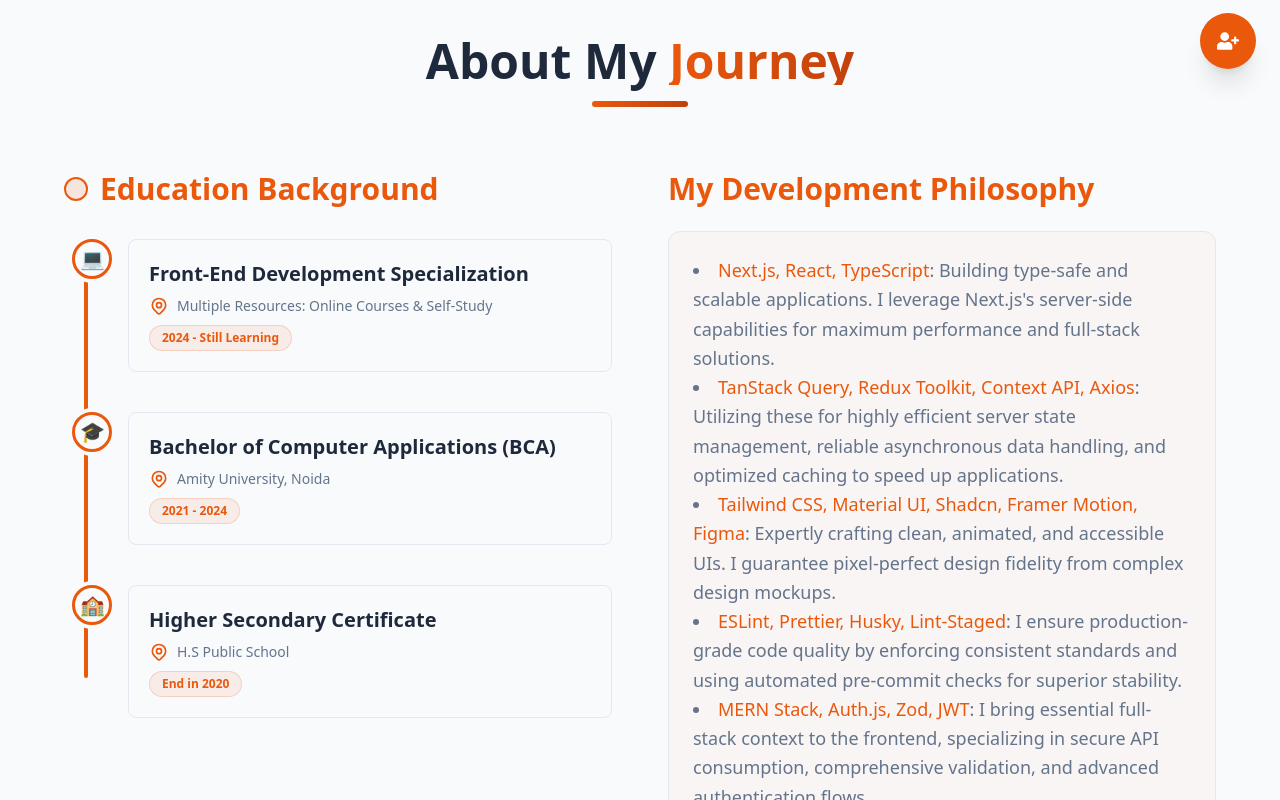
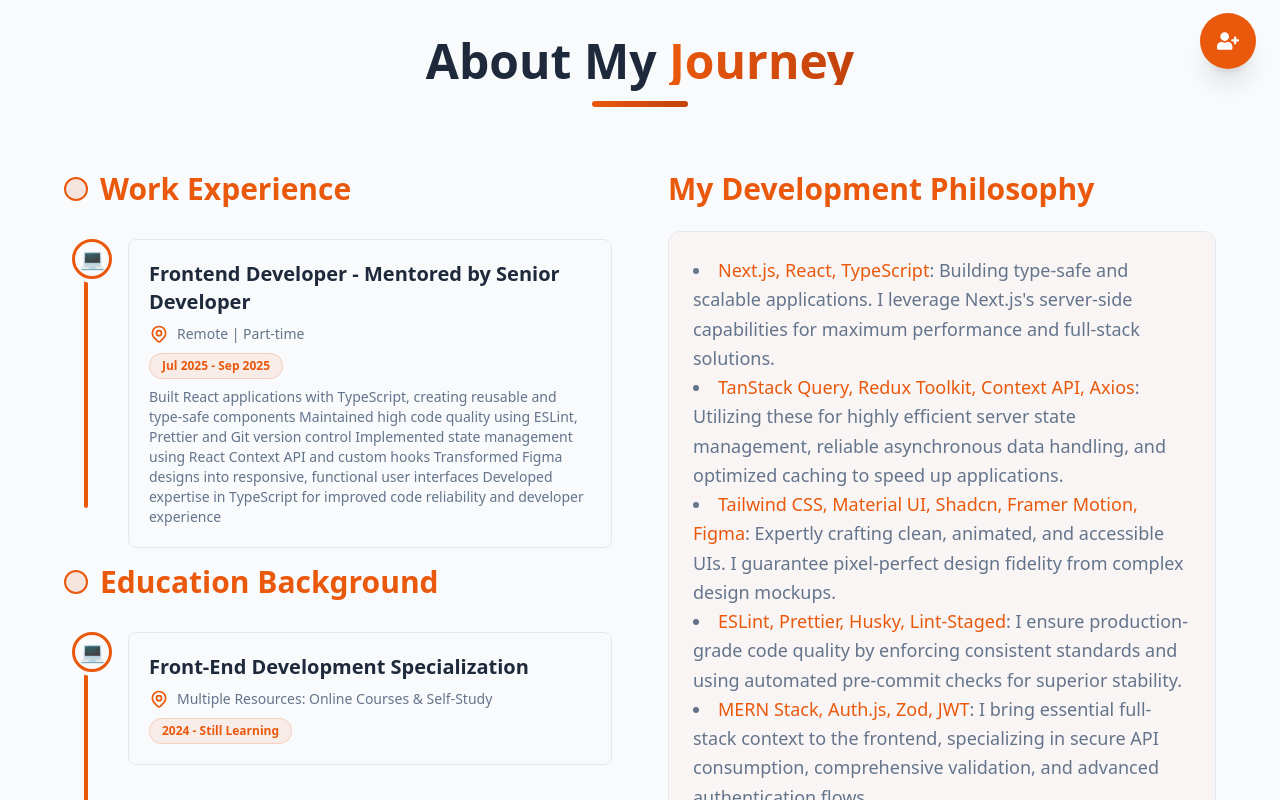
Before and after one commit to SachinPro007/My-Portfolio, a React (Vite) app: page / in a window 1280 px wide. Shown: the part 703-1503 px from the top of the page. Built offline with nearby package versions, Linux system fonts and the light colour scheme.

Commit message:
add work experience

```diff
--- a/src/components/about/EducationCard.jsx
+++ b/src/components/about/EducationCard.jsx
@@ -1,7 +1,7 @@
 import React, { memo } from "react";
 import { useSelector } from "react-redux";
 
-function EducationCard({item}) {
+function EducationCard({ item }) {
   const { themeColors } = useSelector((state) => state.themeReducer);
   return (
     <div className="flex relative pl-14">
@@ -29,7 +29,7 @@ function EducationCard({item}) {
             className="text-xl font-semibold mb-2"
             style={{ color: themeColors.text }}
           >
-            {item.degree}
+            {item.title}
           </h4>
           <p
             className="text-sm mb-2 flex items-center"
@@ -55,8 +55,9 @@ function EducationCard({item}) {
                 d="M15 11a3 3 0 11-6 0 3 3 0 016 0z"
               ></path>
             </svg>
-            {item.institution}
+            {item.location}
           </p>
+
           <span
             className="inline-block px-3 py-1 text-xs font-semibold rounded-full"
             style={{
@@ -67,6 +68,15 @@ function EducationCard({item}) {
           >
             {item.duration}
           </span>
+
+          {item.description && (
+            <p
+              className="text-sm mt-2 flex items-center"
+              style={{ color: themeColors.summeryText }}
+            >
+              {item.description}
+            </p>
+          )}
         </div>
       </div>
     </div>
--- a/src/components/about/EducationTimeLine.jsx
+++ b/src/components/about/EducationTimeLine.jsx
@@ -1,6 +1,6 @@
 import React, { memo } from "react";
 import { useSelector } from "react-redux";
-import {education} from '../../data/myInfo.json'
+import {education, experience} from '../../data/myInfo.json'
 import EducationCard from "./EducationCard";
 
 function EducationTimeLine() {
@@ -11,6 +11,34 @@ function EducationTimeLine() {
     <div className="lg:sticky top-24 h-fit lg:w-1/2">
       <h3
         className="text-3xl font-semibold mb-8 flex items-center"
+        style={{ color: themeColors.primaryColor }}
+      >
+        <span
+          className="w-6 h-6 rounded-full mr-3"
+          style={{
+            backgroundColor: `${themeColors.primaryColor}20`,
+            border: `2px solid ${themeColors.primaryColor}`,
+          }}
+        ></span>
+        Work Experience
+      </h3>
+
+      <div className="space-y-10 relative pl-2">
+        <div
+          className="absolute left-5 top-0 bottom-0 w-1 rounded-full"
+          style={{
+            backgroundColor: themeColors.primaryColor,
+          }}
+        ></div>
+
+        {experience.map((item, index) => (
+          <EducationCard key={index} item={item}/>
+        ))}
+      </div>
+
+
+      <h3
+        className="text-3xl font-semibold mb-8 mt-4 flex items-center"
         style={{ color: themeColors.primaryColor }}
       >
         <span
--- a/src/components/headerFooter/Header.jsx
+++ b/src/components/headerFooter/Header.jsx
@@ -127,7 +127,7 @@ const Header = () => {
         </nav>
         {/* Action Buttons */}
         <div className="flex items-center gap-4">
-          <a href="/SachinResume.pdf" target="_blank" rel="noopener noreferrer">
+          <a href="/SachinFrontend.pdf" target="_blank" rel="noopener noreferrer">
             <button
               className="hidden md:flex items-center gap-2 px-6 py-2 rounded-full font-semibold text-white hover:shadow-lg transition-all duration-300 cursor-pointer"
               style={{
@@ -300,7 +300,7 @@ const Header = () => {
                   ))}
 
                   <motion.a
-                    href="/SachinResume.pdf"
+                    href="/SachinFrontend.pdf"
                     target="_blank"
                     rel="noopener noreferrer"
                     className="block"
--- a/src/components/heroSection/LeftContent.jsx
+++ b/src/components/heroSection/LeftContent.jsx
@@ -47,7 +47,7 @@ function LeftContent() {
       {/* subtitle */}
       <div className="mt-6 sm:mt-4 max-w-md mx-auto lg:mx-0">
         <p
-          className="text-sm md:text-base max-w-2xl mt-8 md:leading-loose tracking-wide"
+          className="text-sm md:text-base max-w-2xl mt-8"
           style={{ color: themeColors.summeryText }}
         >
           {slide.subtitle}
@@ -64,7 +64,7 @@ function LeftContent() {
               boxShadow: `0 0 15px ${themeColors.primaryColor}4D`,
             }}
           >
-            View My Work
+            Check portfolio
           </button>
         </a>
 
--- a/src/data/myInfo.json
+++ b/src/data/myInfo.json
@@ -5,23 +5,34 @@
   "gradient": "from-green-400 via-cyan-400 to-blue-500",
   "buttonColor": "from-green-500 to-cyan-500",
   "image": "/Sachin-front-end-developer.webp",
+  "experience": [
+    {
+      "title": "Frontend Developer - Mentored by Senior Developer",
+      "location": "Remote | Part-time",
+      "duration": "Jul 2025 - Sep 2025",
+      "description": [
+        "Built React applications with TypeScript, creating reusable and type-safe components Maintained high code quality using ESLint, Prettier and Git version control Implemented state management using React Context API and custom hooks Transformed Figma designs into responsive, functional user interfaces Developed expertise in TypeScript for improved code reliability and developer experience"
+      ],
+      "icon": "💻"
+    }
+  ],
   "education": [
     {
-      "institution": "Multiple Resources: Online Courses & Self-Study",
+      "location": "Multiple Resources: Online Courses & Self-Study",
       "duration": "2024 - Still Learning",
-      "degree": "Front-End Development Specialization",
+      "title": "Front-End Development Specialization",
       "icon": "💻"
     },
     {
-      "institution": "Amity University, Noida",
+      "location": "Amity University, Noida",
       "duration": "2021 - 2024",
-      "degree": "Bachelor of Computer Applications (BCA)",
+      "title": "Bachelor of Computer Applications (BCA)",
       "icon": "🎓"
     },
     {
-      "institution": "H.S Public School",
+      "location": "H.S Public School",
       "duration": "End in 2020",
-      "degree": "Higher Secondary Certificate",
+      "title": "Higher Secondary Certificate",
       "icon": "🏫"
     }
   ],
```
Also changed, not shown: 2 other files (tests, documents, lock files or other folders).
